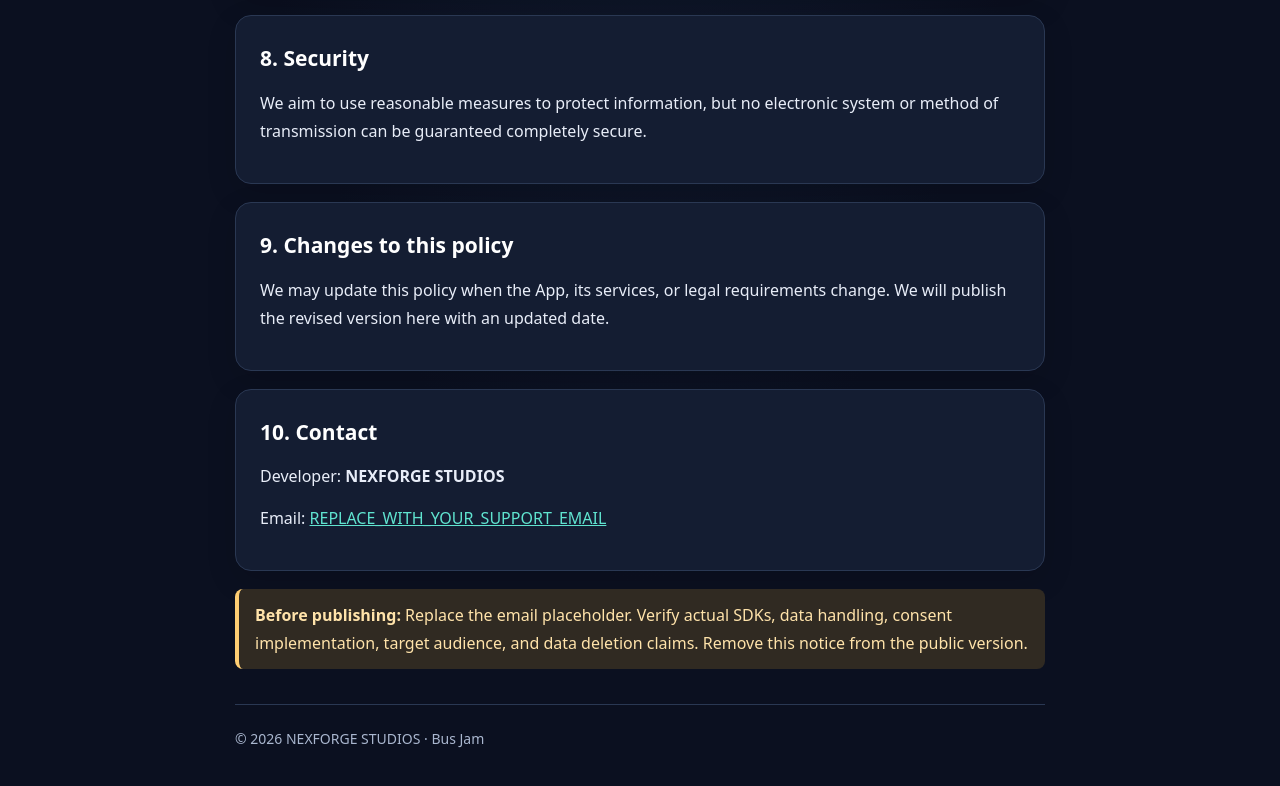
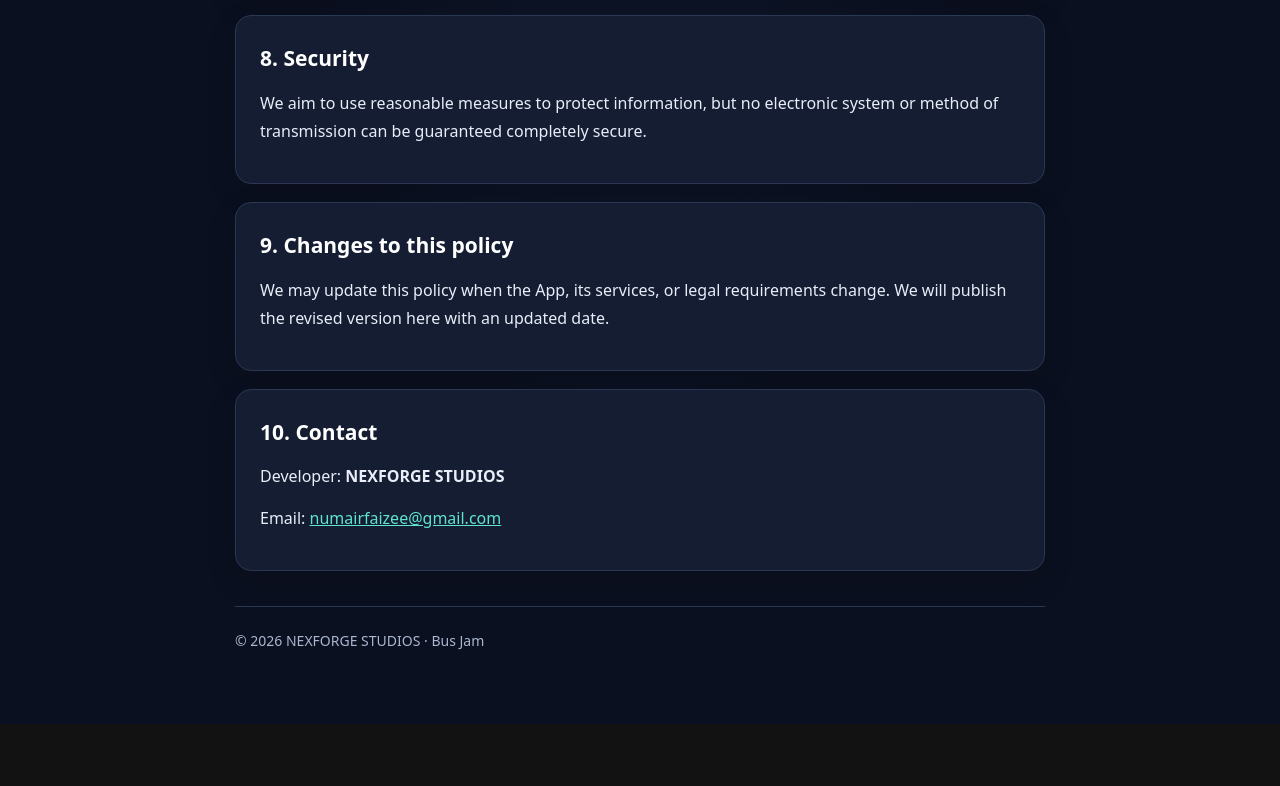
Before and after one commit to NumairFaizi/NEXFORGE_Studios, a plain HTML site: page busjam/index.html in a window 1280 px wide. Shown: the part 2153-2939 px from the top of the page. After the commit the page ends 2877 px from the top, so only its background shows below. Drawn offline with Linux system fonts and the light colour scheme.

Commit message:
Change support email in index.html
Updated contact email in the privacy policy section.

```diff
--- a/busjam/index.html
+++ b/busjam/index.html
@@ -28,8 +28,7 @@
   <section class="panel"><h2>7. Data retention and deletion</h2><p>Locally stored gameplay data can generally be deleted by clearing App storage or uninstalling the App, subject to device backups. Third-party advertising providers may retain information under their own policies and applicable legal requirements. For questions about data associated with the App, contact us below.</p></section>
   <section class="panel"><h2>8. Security</h2><p>We aim to use reasonable measures to protect information, but no electronic system or method of transmission can be guaranteed completely secure.</p></section>
   <section class="panel"><h2>9. Changes to this policy</h2><p>We may update this policy when the App, its services, or legal requirements change. We will publish the revised version here with an updated date.</p></section>
-  <section class="panel"><h2>10. Contact</h2><p>Developer: <strong>NEXFORGE STUDIOS</strong></p><p>Email: <a href="mailto:REPLACE_WITH_YOUR_SUPPORT_EMAIL">REPLACE_WITH_YOUR_SUPPORT_EMAIL</a></p></section>
-  <div class="note"><strong>Before publishing:</strong> Replace the email placeholder. Verify actual SDKs, data handling, consent implementation, target audience, and data deletion claims. Remove this notice from the public version.</div>
+  <section class="panel"><h2>10. Contact</h2><p>Developer: <strong>NEXFORGE STUDIOS</strong></p><p>Email: <a href="mailto:REPLACE_WITH_YOUR_SUPPORT_EMAIL">numairfaizee@gmail.com</a></p></section>
   <footer>© 2026 NEXFORGE STUDIOS · Bus Jam</footer>
 </main>
 </body>
```
